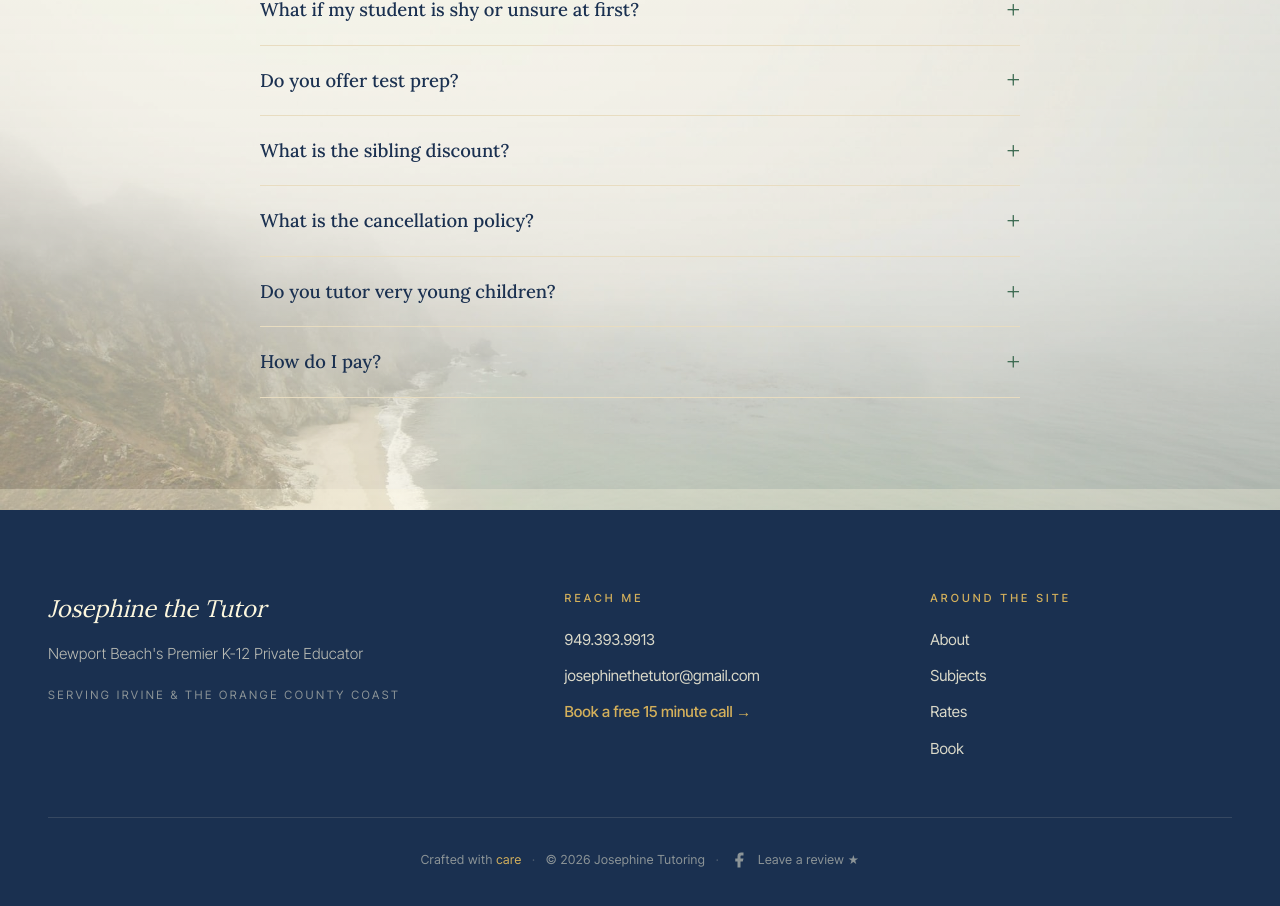
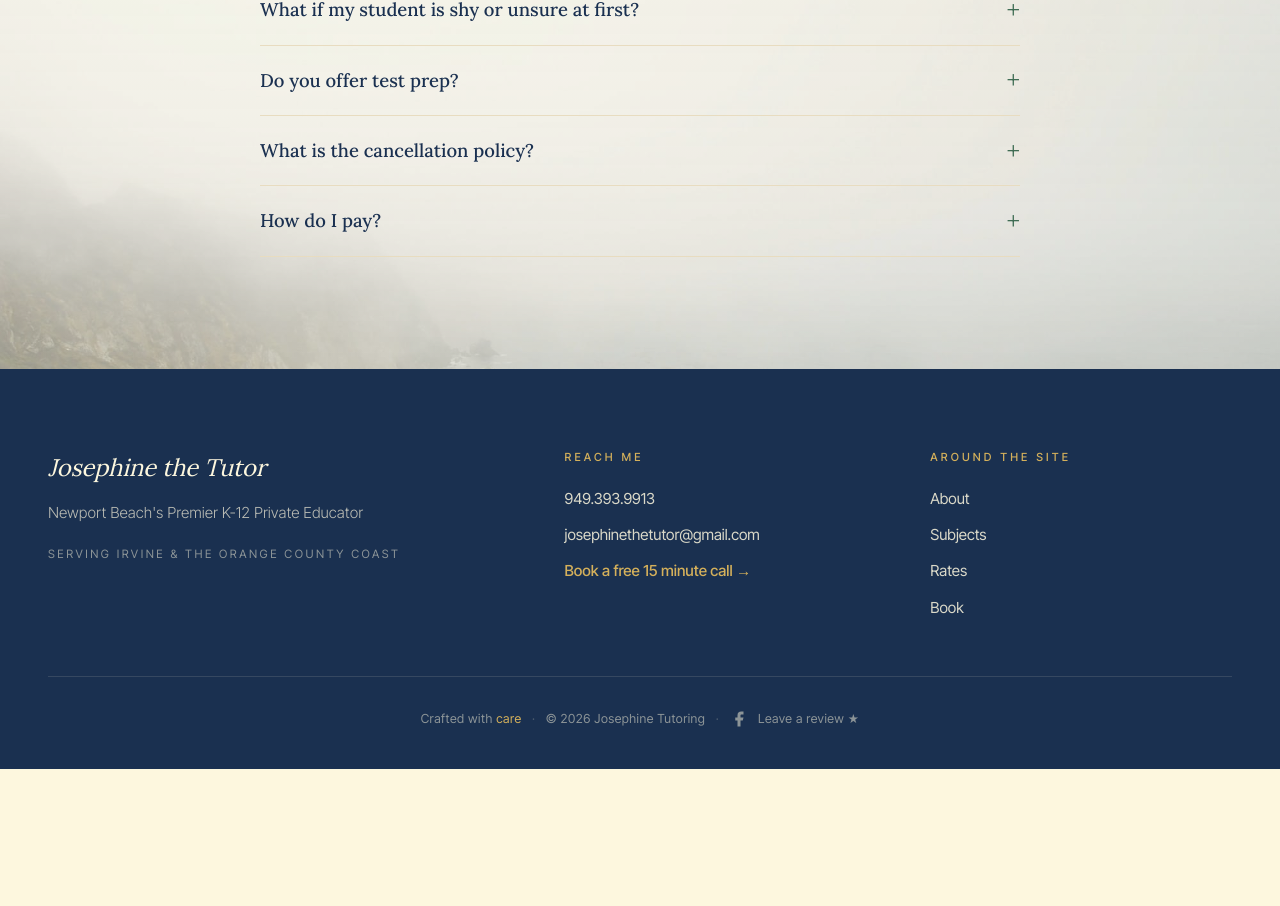
Before and after one commit to patrickparagas1/josephine-tutoring, a Next.js app: page /contact in a window 1280 px wide. Shown: the part 3511-4417 px from the top of the page. After the commit the page ends 4280 px from the top, so only its background shows below. Built offline with nearby package versions, Linux system fonts and the light colour scheme.

Commit message:
Remove sibling discount and very young children FAQs

```diff
--- a/components/Faq.tsx
+++ b/components/Faq.tsx
@@ -16,16 +16,8 @@ const FAQ_ITEMS = [
     a: "Yes. SAT and ACT strategy, study lifestyle training, and study skills coaching for students at all levels. The focus is on building habits that hold up beyond the test, not just drilling.",
   },
   {
-    q: "What is the sibling discount?",
-    a: "If two students from the same family are working with me, the second student gets 15 percent off every session. The discount applies for as long as both are enrolled.",
-  },
-  {
     q: "What is the cancellation policy?",
     a: "Cancellations with 48 hours notice are free. Things come up, and the policy is built to be reasonable. Patterns of last minute cancellations we will talk about together if they happen.",
-  },
-  {
-    q: "Do you tutor very young children?",
-    a: "Yes. I work with little ones from 18 months through 4 years on early learning, pre reading, art projects, and play based enrichment. The pacing and structure are very different from older students.",
   },
   {
     q: "How do I pay?",
```
